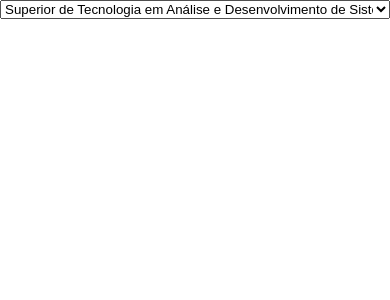
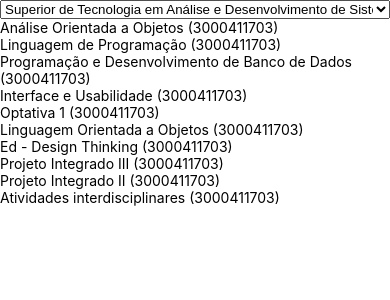
Before and after one commit to danieltvaz/avaplus, a React Native app: screen / in a window 390 px wide. Shown: the top 300 px of the page. Built offline with nearby package versions, Linux system fonts and the light colour scheme.

Commit message:
picker dynamic render courses info

```diff
--- a/App.tsx
+++ b/App.tsx
@@ -1,10 +1,10 @@
-import { StyleSheet, Text, View } from "react-native";
+import { StyleSheet, Text, SafeAreaView } from "react-native";
 import { NavigationContainer } from "@react-navigation/native";
 import { Picker } from "@react-native-picker/picker";
 import { createNativeStackNavigator } from "@react-navigation/native-stack";
 import { useEffect, useState } from "react";
 
-import { Course } from "./src/types/Types";
+import { Course, Discipline } from "./src/types/Types";
 
 import useRequest from "./src/hooks/useRequest";
 import extractCourses, { NewCourse } from "./src/utils/extractCourses";
@@ -13,22 +13,34 @@ import DisciplineCard from "./src/components/DisciplineCard";
 
 export default function App(): JSX.Element {
   const [data, requestData] = useRequest<Course[]>();
-  const [selectedCourse, setSelectedCourse] = useState<string>("");
+  const [selectedCourse, setSelectedCourse] = useState<number>(0);
 
   useEffect(() => {
     requestData();
   }, []);
 
+  useEffect(() => console.warn(selectedCourse), [selectedCourse]);
+
   return (
-    <View>
-      <Picker mode="dropdown" selectedValue={selectedCourse} onValueChange={(itemValue) => setSelectedCourse(itemValue)}>
+    <SafeAreaView>
+      <Picker
+        mode="dialog"
+        selectedValue={selectedCourse}
+        onValueChange={(itemValue, itemIndex) => {
+          setSelectedCourse(itemValue);
+        }}
+        key={1}>
         {extractCourses(data)?.map(
-          (course: NewCourse): JSX.Element => (
-            <Picker.Item label={course.course} value={course} key={course.id} />
+          (course: NewCourse, index: number): JSX.Element => (
+            <Picker.Item label={course.course} value={course.id} key={index} />
           )
         )}
       </Picker>
-      <DisciplineCard discipline={extractDisciplines(data?.[0])} />
-    </View>
+      {extractDisciplines(data?.[selectedCourse])?.map(
+        (discipline: Discipline, index: number): JSX.Element => (
+          <DisciplineCard discipline={discipline} key={index} />
+        )
+      )}
+    </SafeAreaView>
   );
 }
--- a/src/components/DisciplineCard/index.tsx
+++ b/src/components/DisciplineCard/index.tsx
@@ -3,10 +3,13 @@ import { View, Text } from "react-native";
 import { Activity, Discipline } from "../../types/Types";
 
 type DisciplineCardProps = {
-  discipline: Discipline[] | undefined;
+  discipline: Discipline | undefined;
 };
 
 export default function DisciplineCard({ discipline }: DisciplineCardProps): JSX.Element {
-  useEffect(() => console.log(discipline), []);
-  return <View></View>;
+  return (
+    <View>
+      <Text>{discipline?.name}</Text>
+    </View>
+  );
 }
--- a/src/utils/extractDisciplines.ts
+++ b/src/utils/extractDisciplines.ts
@@ -2,5 +2,6 @@ import { Course, Discipline } from "../types/Types";
 
 export default function extractDisciplines(course: Course | undefined): Discipline[] | undefined {
   const disciplines: Discipline[] | undefined = course?.semesters[0].subjects.map((subject: Discipline): Discipline => subject);
+  console.log(disciplines);
   return disciplines;
 }
```
